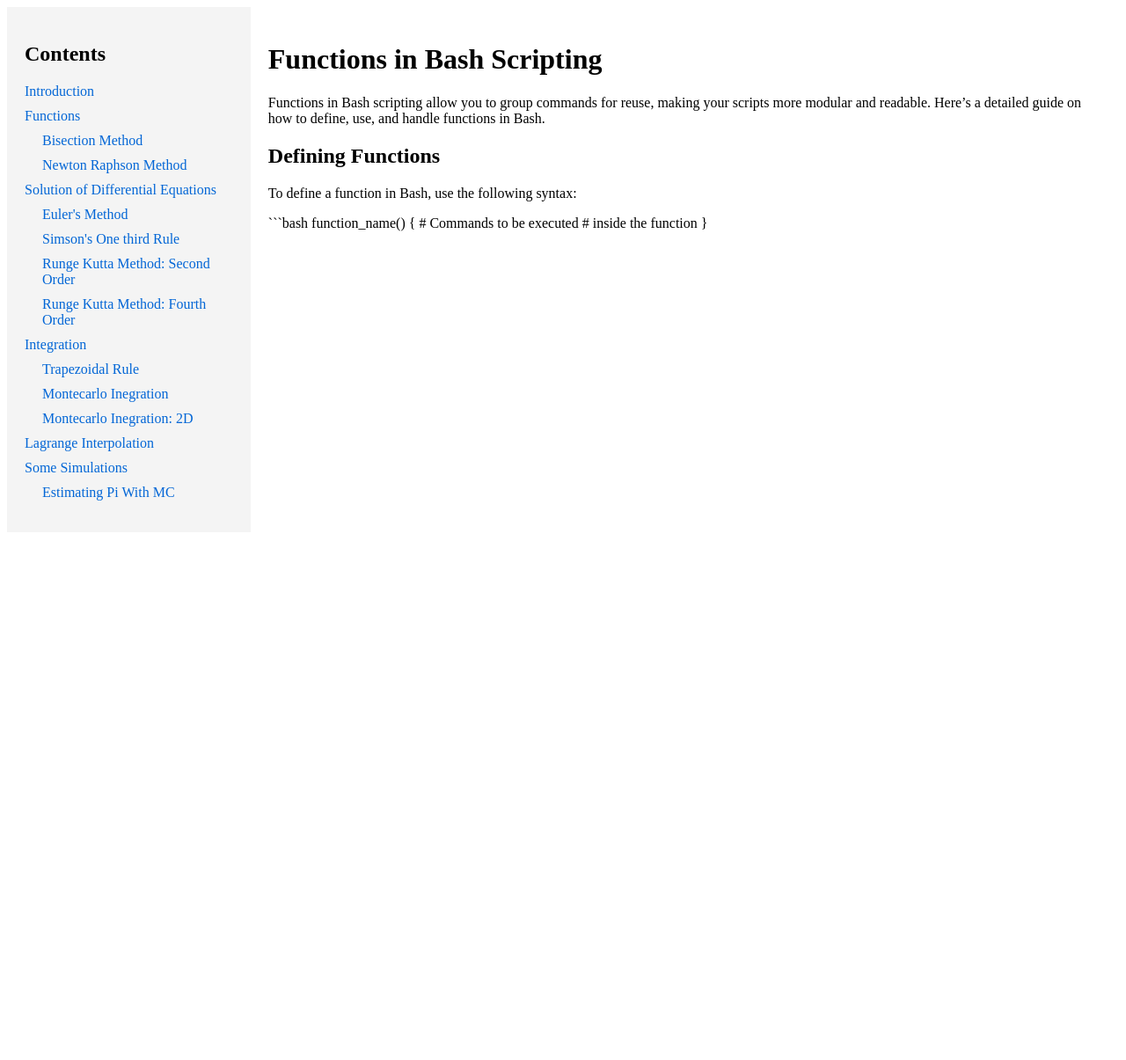
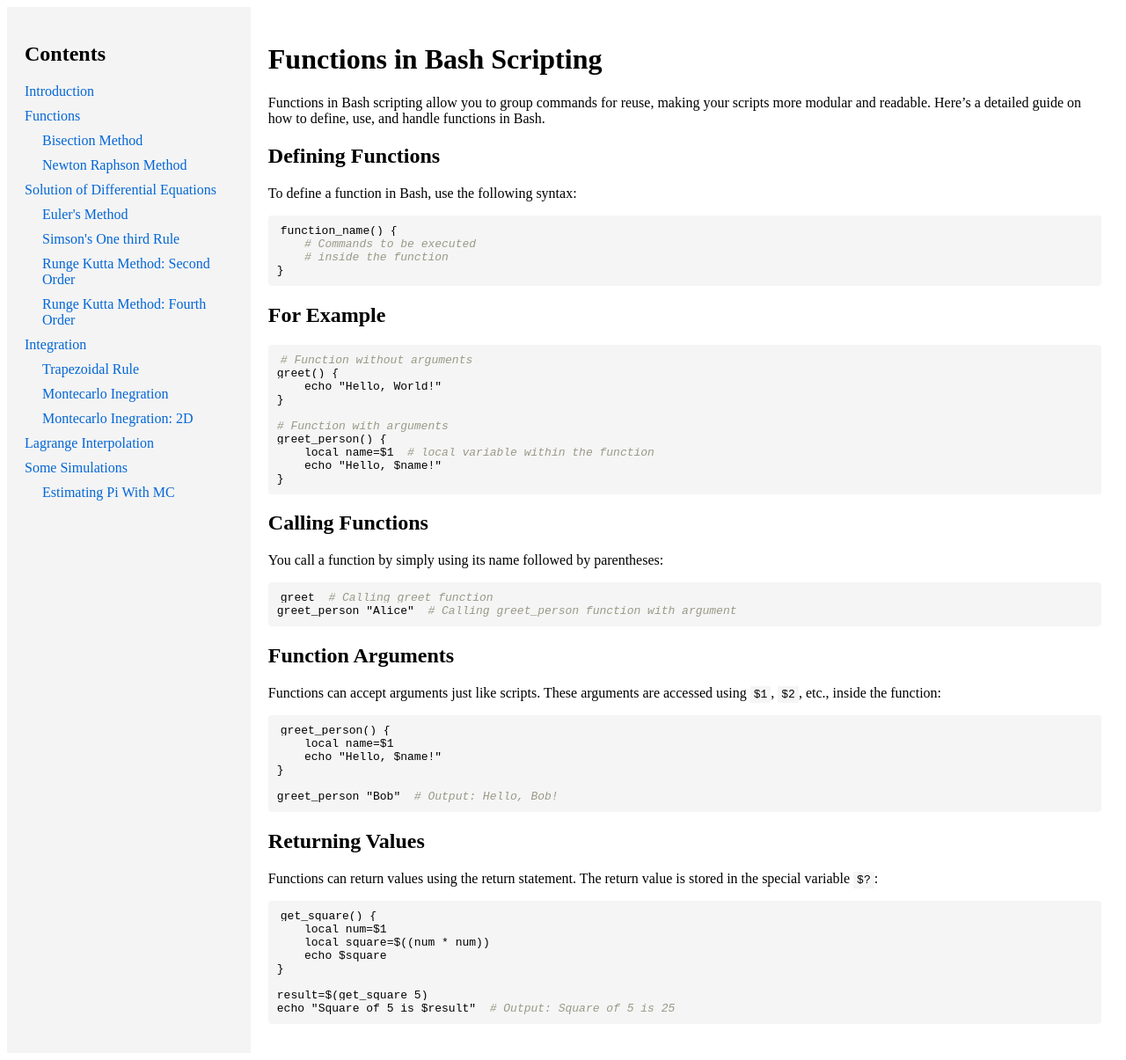
Before and after one commit to mohangiri1/scripting, a Jekyll site: the page built from docs/functions/functions.md, in a window 1280 px wide. Shown: the whole page at 88% size. Built offline with Jekyll 4.4.1, drawn with Linux system fonts in a browser that asks for light colours; comment, search, counter and statistics services are not loaded; before the commit the page ends 900 px from its top, so only the background shows below that.

Commit message:
Update functions.md

````diff
--- a/docs/functions/functions.md
+++ b/docs/functions/functions.md
@@ -16,3 +16,46 @@ function_name() {
     # Commands to be executed
     # inside the function
 }
+```
+## For Example
+```bash
+# Function without arguments
+greet() {
+    echo "Hello, World!"
+}
+
+# Function with arguments
+greet_person() {
+    local name=$1  # local variable within the function
+    echo "Hello, $name!"
+}
+```
+## Calling Functions
+You call a function by simply using its name followed by parentheses:
+```bash
+greet  # Calling greet function
+greet_person "Alice"  # Calling greet_person function with argument
+```
+## Function Arguments
+Functions can accept arguments just like scripts. These arguments are accessed using `$1`, `$2`, etc., inside the function:
+```bash
+greet_person() {
+    local name=$1
+    echo "Hello, $name!"
+}
+
+greet_person "Bob"  # Output: Hello, Bob!
+```
+
+## Returning Values
+Functions can return values using the return statement. The return value is stored in the special variable `$?`:
+```bash
+get_square() {
+    local num=$1
+    local square=$((num * num))
+    echo $square
+}
+
+result=$(get_square 5)
+echo "Square of 5 is $result"  # Output: Square of 5 is 25
+```
````
